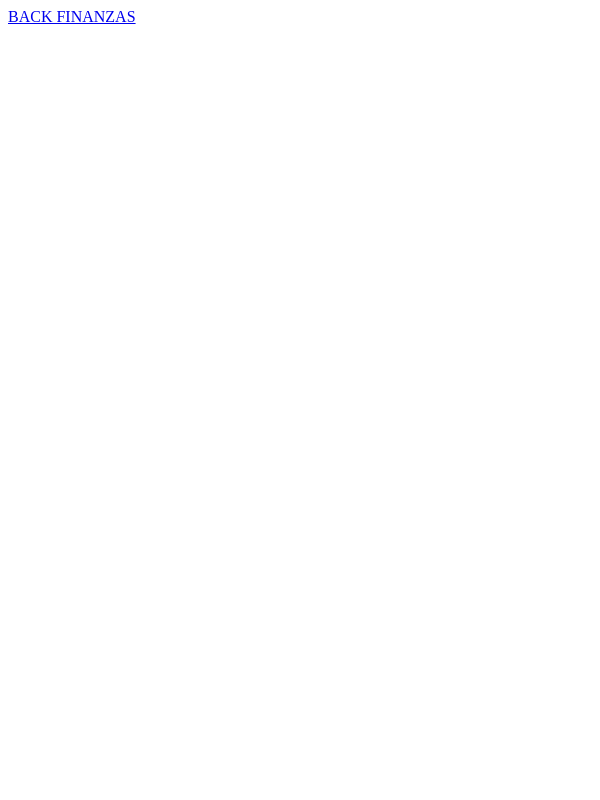
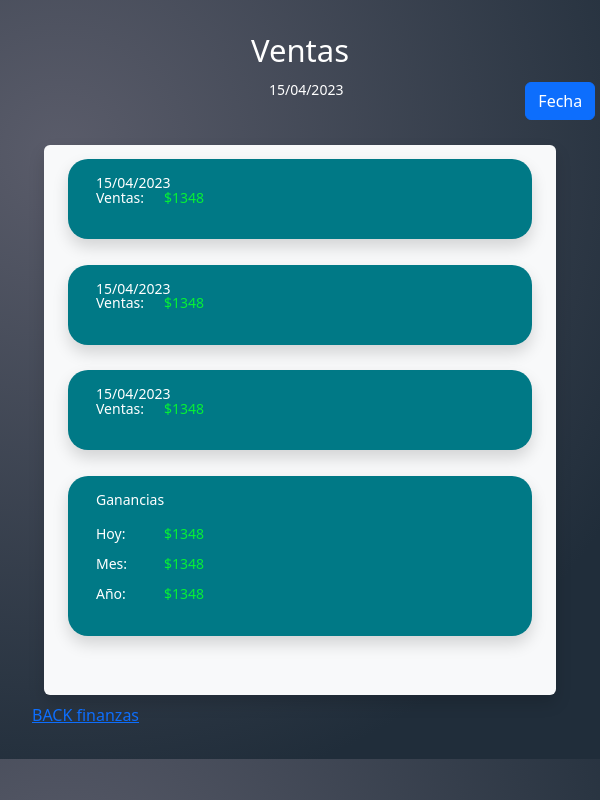
Before and after one commit to MarvinZzvla/electron-app, an Electron app: page src/html/finanzasHome.html in a window 600 px wide. Drawn offline with nearby package versions, Linux system fonts and the light colour scheme.

Commit message:
Visual format finanzasHome

```diff
--- a/src/html/finanzasHome.html
+++ b/src/html/finanzasHome.html
@@ -1 +1,154 @@
-<a href="../../home.html">BACK FINANZAS</a>
+<!DOCTYPE html>
+<html lang="en">
+
+<head>
+  <meta charset="UTF-8">
+  <meta http-equiv="X-UA-Compatible" content="IE=edge">
+  <meta name="viewport" content="width=device-width, initial-scale=1.0">
+  <title>Mi inventario</title>
+</head>
+
+<body>
+
+
+  <div class="container">
+    <div class="row">
+      <h1 id="title" style="text-align: center; height:auto;">Ventas</h1>
+    </div>
+    <div class="container">
+      <div id="row-1" class="row">
+        <div class="col-11">
+          <h6 id="dateShow">15/04/2023</h6>
+        </div>
+        <div class="col-1">
+          <button id="dateBtn" class="btn btn-primary" data-bs-toggle="modal"
+            data-bs-target="#exampleModal1">Fecha</button>
+        </div>
+      </div>
+    </div>
+    <div id="listVentas" class="container-fluid" style="margin-top: 30px;">
+      <div class="listFinanzas  row shadow p-4 mb-2 bg-body-tertiary rounded">
+        <!-- Venta diaria container -->
+        <div class="finanzascontainer row shadow p-3 mb-1 ">
+          <h6>15/04/2023</h6>
+          <div class="row">
+            <div class="col-2">
+              <h6>Ventas: </h6>
+            </div>
+            <div class="col-1">
+              <h6 style="color: rgb(6, 241, 53);">$1348</h6>
+            </div>
+          </div>
+        </div>
+        <!-- Venta mensual container -->
+        <div class="finanzascontainer row shadow p-3 mb-1 ">
+          <h6>15/04/2023</h6>
+          <div class="row">
+            <div class="col-2">
+              <h6>Ventas: </h6>
+            </div>
+            <div class="col-1">
+              <h6 style="color: rgb(6, 241, 53);">$1348</h6>
+            </div>
+          </div>
+        </div>
+        <!-- Venta Anual container -->
+        <div class="finanzascontainer row shadow p-3 mb-1 ">
+          <h6>15/04/2023</h6>
+          <div class="row">
+            <div class="col-2">
+              <h6>Ventas: </h6>
+            </div>
+            <div class="col-1">
+              <h6 style="color: rgb(6, 241, 53);">$1348</h6>
+            </div>
+          </div>
+        </div>
+        <!-- Ganancias totales -->
+        <div class="finanzascontainer row shadow p-3 mb-1" style="height: 160px;">
+          <h6>Ganancias</h6>
+          <div class="row" style="margin-top: 10px;">
+            <div class="col-2">
+              <h6>Hoy: </h6>
+            </div>
+            <div class="col-1">
+              <h6 style="color: rgb(6, 241, 53);">$1348</h6>
+            </div>
+          </div>
+          <div class="row" style="margin-top: -50px">
+            <div class="col-2">
+              <h6>Mes: </h6>
+            </div>
+            <div class="col-1">
+              <h6 style="color: rgb(6, 241, 53);">$1348</h6>
+            </div>
+          </div>
+          <div class="row" style="margin-top: -50px">
+            <div class="col-2">
+              <h6>Año: </h6>
+            </div>
+            <div class="col-1">
+              <h6 style="color: rgb(6, 241, 53);">$1348</h6>
+            </div>
+          </div>
+        </div>
+      </div>
+    </div>
+  </div>
+  </div>
+
+  <!-- Modal Fecha -->
+  <div class="modal fade" id="exampleModal1" tabindex="-1" aria-labelledby="exampleModalLabel1" aria-hidden="true">
+    <div class="modal-dialog">
+      <div class="modal-content">
+        <div class="modal-header text-center">
+          <h1 class="modal-title fs-5" id="exampleModalLabel">Selecciona una fecha </h1>
+          <button type="button" class="btn-close" data-bs-dismiss="modal" aria-label="Close"></button>
+        </div>
+        <div class="modal-body text-center">
+          <h6>Fecha de venta</h6>
+          <input id="dateVentas" name="Fecha de venda" type="date">
+        </div>
+        <div class="modal-footer">
+          <button type="button" class="btn btn-secondary" data-bs-dismiss="modal">Cerrar</button>
+          <button type="button" id="btnVentaDate" class="btn btn-primary" data-bs-dismiss="modal">Aceptar</button>
+        </div>
+      </div>
+    </div>
+  </div>
+
+  <!-- Modal Borrar -->
+  <div class="modal fade" id="exampleModal2" tabindex="-1" aria-labelledby="exampleModalLabel2" aria-hidden="true">
+    <div class="modal-dialog">
+      <div class="modal-content">
+        <div class="modal-header text-center">
+          <h1 class="modal-title fs-5" id="exampleModalLabel2">Ventas</h1>
+          <button type="button" class="btn-close" data-bs-dismiss="modal" aria-label="Close"></button>
+        </div>
+        <div class="modal-body">
+          <h6 style="text-align: center;">¿Estas seguro que deseas borrar esta venta?</h6>
+        </div>
+        <div class="modal-footer">
+          <button type="button" class="btn btn-secondary" data-bs-dismiss="modal">Cerrar</button>
+          <button type="button" id="btnBorrar" class="btn btn-danger">Borrar</button>
+        </div>
+      </div>
+    </div>
+  </div>
+
+  <a href="../../home.html">BACK finanzas</a>
+</body>
+
+<!-- ESTILOS -->
+<link href="https://cdn.jsdelivr.net/npm/bootstrap@5.3.0-alpha3/dist/css/bootstrap.min.css" rel="stylesheet"
+  integrity="sha384-KK94CHFLLe+nY2dmCWGMq91rCGa5gtU4mk92HdvYe+M/SXH301p5ILy+dN9+nJOZ" crossorigin="anonymous">
+<link rel="stylesheet" href="../../style.css">
+
+<!-- SCRIPTS -->
+
+<script type="module" src="../scripts/finanzas.js"></script>
+<script type="module" src="../../firebase.js"></script>
+<script src="https://cdn.jsdelivr.net/npm/bootstrap@5.3.0-alpha3/dist/js/bootstrap.bundle.min.js"
+  integrity="sha384-ENjdO4Dr2bkBIFxQpeoTz1HIcje39Wm4jDKdf19U8gI4ddQ3GYNS7NTKfAdVQSZe" crossorigin="anonymous"></script>
+
+</html>
--- a/src/scripts/usuarios.js
+++ b/src/scripts/usuarios.js
@@ -19,11 +19,13 @@ result.docs.forEach(element => {
   let list = Array.from(items).forEach(function (item) {
     item.addEventListener("click", async function(e){
       nameProduct = e.target.alt
+      console.log(nameProduct)
     })
   })
 
   document.getElementById("btnBorrar").addEventListener("click", async function(i){
-    const result = await deleteProduct(nameProduct,databaseName)
+    const route = "/Usuarios/"
+    const result = await deleteProduct(databaseName,route,nameProduct)
     if(result){
       console.log("Borrado con exito")
     } else{console.log("Ocurrio un error")}
--- a/style.css
+++ b/style.css
@@ -104,3 +104,23 @@ h6 {
     color: black;
 
 }
+
+.listFinanzas {
+    height: 550px;
+    margin-top: -5px;
+}
+
+.listFinanzas .row {
+    margin-top: -10px;
+}
+
+.finanzascontainer {
+    background-color: rgb(0, 121, 134);
+    height: 80px;
+    margin: 0;
+    border-radius: 20px;
+}
+
+.finanzascontainer h6{
+    color: white;
+}
```
Also changed, not shown: src/html/usuariosHome.html (+2 -2 lines), src/scripts/finanzas.js (added).
